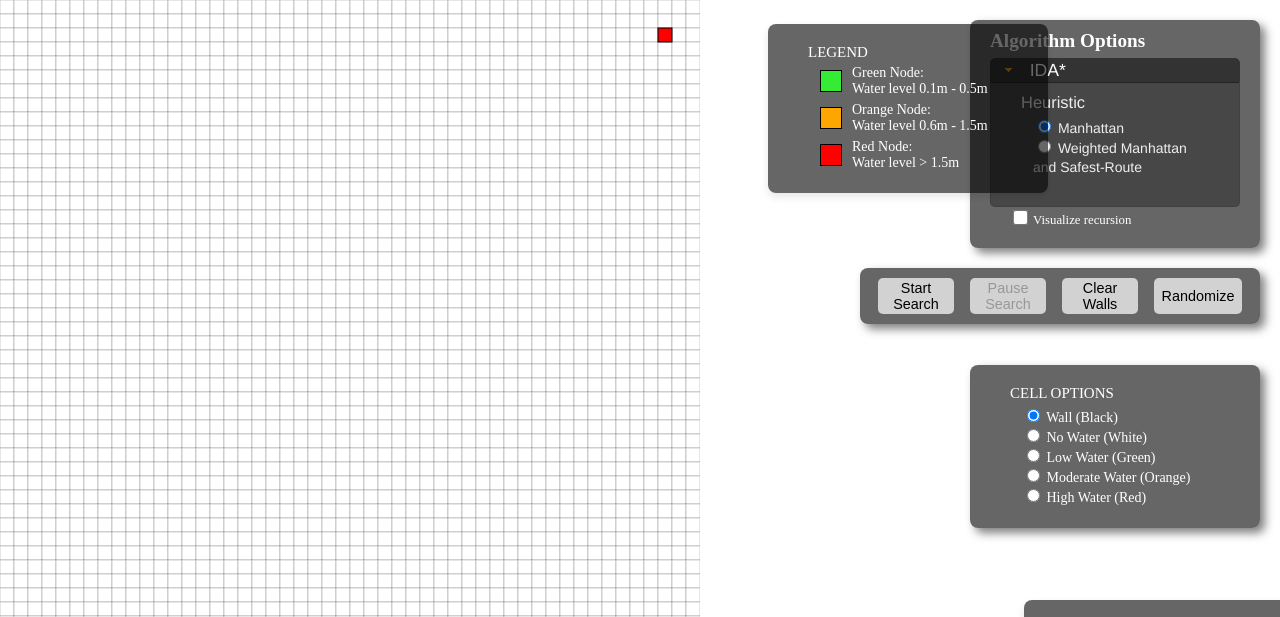
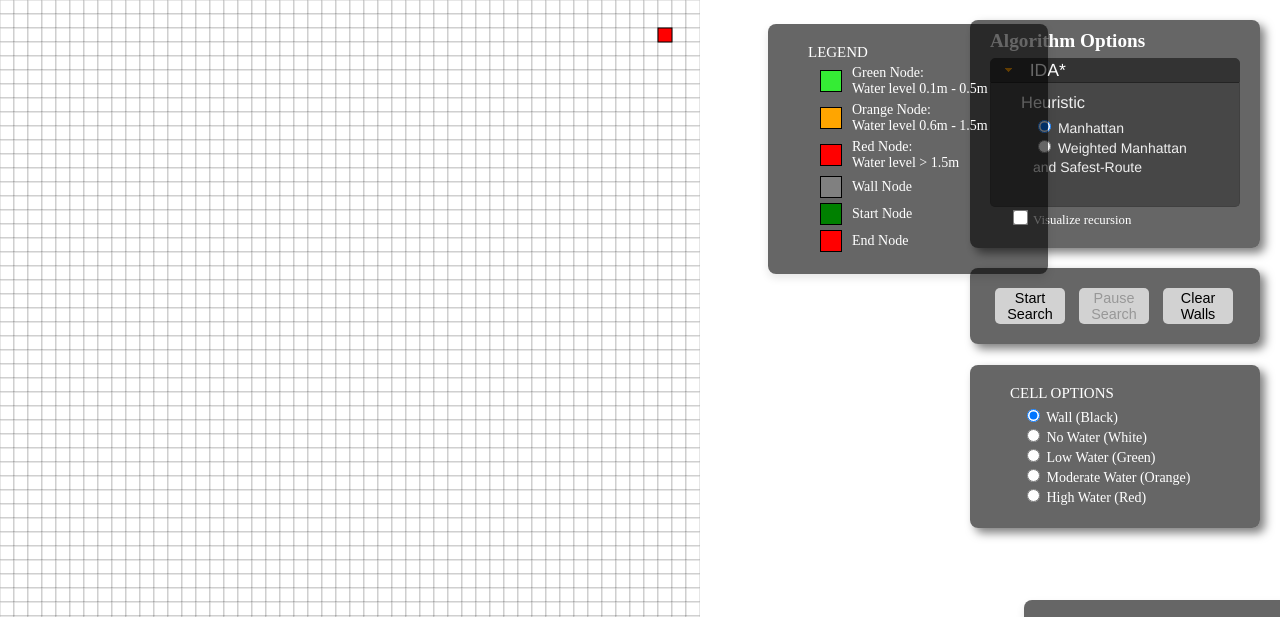
Before and after one commit to JoshuaJusay/FPF-Juntilla, a website: page visual/index.html in a window 1280 px wide. Shown: the top 617 px of the page. Drawn offline with Linux system fonts and the light colour scheme.

Commit message:
Added nodes in Legend

```diff
--- a/visual/css/style.css
+++ b/visual/css/style.css
@@ -175,24 +175,6 @@ footer {
     left: 60%;
 }
 
-/* Ensure the panel uses Flexbox to align buttons properly */
-#play_panel {
-    display: flex;               /* Use flexbox for better alignment */
-    width: 400px;
-    align-items: stretch;        /* Make buttons stretch to panel width */
-    padding: 10px;               /* Padding inside the panel */
-                    /* Spacing between buttons */
-    box-sizing: border-box;      /* Include padding in element's width/height */
-}
-
-
-
-/* Add some optional styling to differentiate buttons if needed */
-.randomize_button {
-    background-color: #f0ad4e;   /* Example background color */
-    border: none;
-    cursor: pointer;
-}
 
 .recursion_option {
     margin-top: 10px;           /* Add some space above the checkbox section */
--- a/visual/index.html
+++ b/visual/index.html
@@ -96,8 +96,6 @@
       <button id="button1" class="control_button">Start Search</button>
       <button id="button2" class="control_button">Pause Search</button>
       <button id="button3" class="control_button">Clear Walls</button>
-      <button id="button4" class="randomize_button">Randomize</button>
-
     </div>
 
 
@@ -150,6 +148,18 @@
           <div style="width: 20px; height: 20px; background-color: red; margin-right: 10px; border: 1px solid black;"></div>
           <span>Red Node:<br> Water level > 1.5m</span>
         </div>
+        <div style="display: flex; align-items: center; margin-top: 5px;">
+          <div style="width: 20px; height: 20px; background-color: gray; margin-right: 10px; border: 1px solid black;"></div>
+          <span>Wall Node<br></span>
+        </div>
+        <div style="display: flex; align-items: center; margin-top: 5px;">
+          <div style="width: 20px; height: 20px; background-color: green; margin-right: 10px; border: 1px solid black;"></div>
+          <span>Start Node<br></span>
+        </div>
+        <div style="display: flex; align-items: center; margin-top: 5px;">
+          <div style="width: 20px; height: 20px; background-color: red; margin-right: 10px; border: 1px solid black;"></div>
+          <span>End Node<br></span>
+        </div>
       </div>
     </div>
 
```
